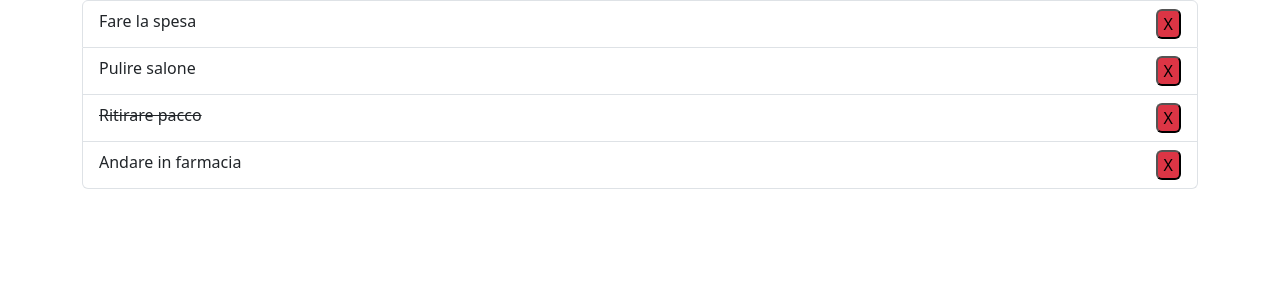
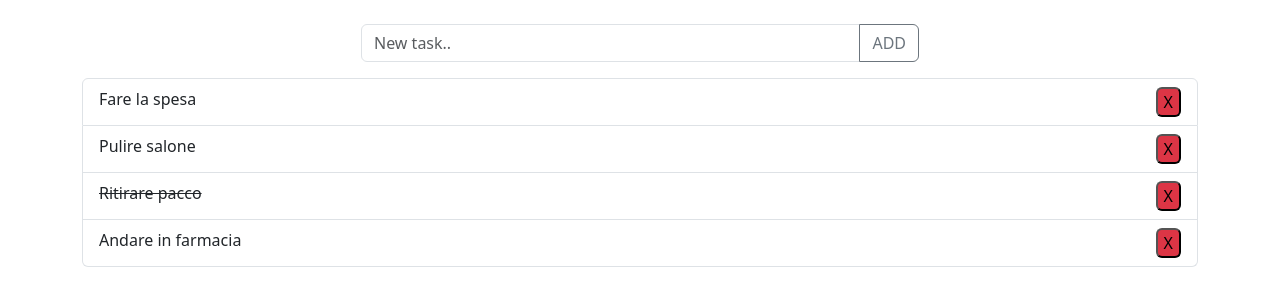
Before and after one commit to IreneChicca/vue-todolist, a plain HTML site: page index.html in a window 1280 px wide. Drawn offline with nearby package versions, Linux system fonts and the light colour scheme.

Commit message:
ADD input btn html

```diff
--- a/index.html
+++ b/index.html
@@ -22,6 +22,25 @@
   <body>
     <div id="app">
       <div class="container">
+        <div class="col-6 m-auto mt-4">
+          <div class="input-group mb-3">
+            <input
+              type="text"
+              class="form-control"
+              placeholder="New task.."
+              aria-label="Recipient's username"
+              aria-describedby="button-addon2"
+            />
+            <button
+              class="btn btn-outline-secondary"
+              type="button"
+              id="button-addon2"
+            >
+              ADD
+            </button>
+          </div>
+        </div>
+
         <ul class="list-group">
           <li
             class="list-group-item d-flex justify-content-between"
```
